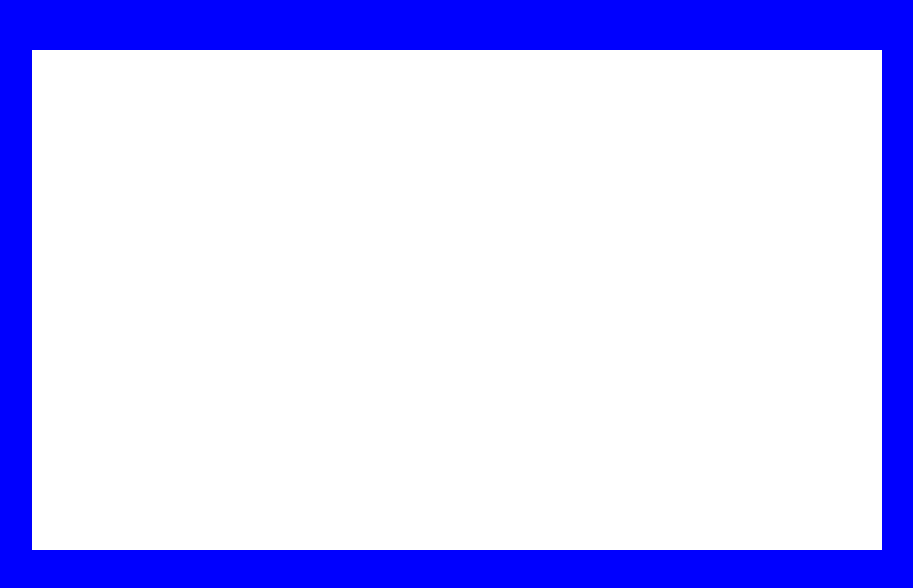
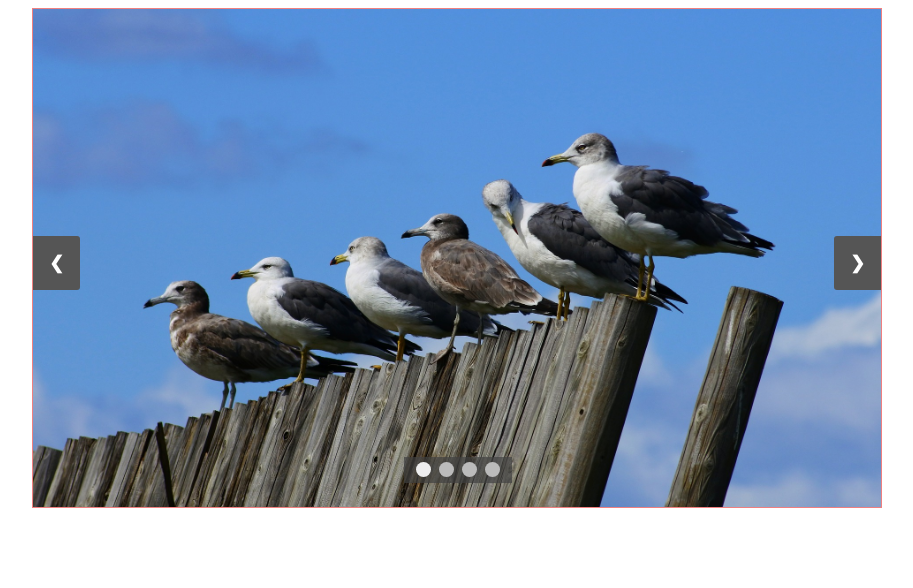
Before and after one commit to MaiaC/imageSlider, a plain HTML site: page index.html in a window 1280 px wide. Shown: the whole page, without its empty margins (183-1096 px from the left). Drawn offline with Linux system fonts and the light colour scheme.

Commit message:
nav controls and auto timer both work simultaneously

```diff
--- a/index.html
+++ b/index.html
@@ -8,11 +8,49 @@
     <link rel="stylesheet" href="style.css">
 	</head>
 	<body>
-    <div class="slide-container">
-      <div class="slides">
+    <!-- Slideshow container -->
+    <div class="slideshow-container">
 
+      <!-- Full-width images with number and caption text -->
+      <div class="mySlides fade" style="background-image: url('images/image1.jpg'); display: block">
+        <!-- <div class="numbertext">1 / 4</div> -->
+        <!-- <img src="images/image1.jpg"> -->
+        <!-- <div class="text">Caption One</div> -->
+      </div>
+
+      <div class="mySlides fade" style="background-image: url('images/image2.jpg')">
+        <!-- <div class="numbertext">2 / 4</div> -->
+        <!-- <img src="images/image2.jpg"> -->
+        <!-- <div class="text">Caption Two</div> -->
+      </div>
+
+      <div class="mySlides fade" style="background-image: url('images/image3.jpg')">
+        <!-- <div class="numbertext">3 / 4</div> -->
+        <!-- <img src="images/image3.jpg"> -->
+        <!-- <div class="text">Caption Three</div> -->
+      </div>
+
+      <div class="mySlides fade" style="background-image: url('images/image4.jpg')">
+        <!-- <div class="numbertext">4 / 4</div> -->
+        <!-- <img src="images/image4.jpg"> -->
+        <!-- <div class="text">Caption Four</div> -->
+      </div>
+
+      <!-- Next and previous buttons -->
+      <a class="prev">&#10094;</a>
+      <a class="next">&#10095;</a>
+      <div class="navigation">
+        <div class="dot-container">
+          <span class="dot active" onclick="goToSlide(0)"></span>
+          <span class="dot" onclick="goToSlide(1)"></span>
+          <span class="dot" onclick="goToSlide(2)"></span>
+          <span class="dot" onclick="goToSlide(3)"></span>
+        </div>
       </div>
     </div>
+    <br>
+
+    <!-- The dots/circles -->
     <script src="script.js"></script>
   </body>
 </html>
--- a/script.js
+++ b/script.js
@@ -0,0 +1,92 @@
+let slideIndex = 0;
+const slides = document.querySelectorAll(".mySlides")
+const dots = document.querySelectorAll(".dot")
+
+const nextSlide = () => {
+  goToSlide(slideIndex + 1)
+}
+
+const prevSlide = () => {
+  goToSlide(slideIndex - 1)
+}
+
+let slideInterval = setInterval(nextSlide, 10000)
+
+const goToSlide = n => {
+  slides[slideIndex].style.display = "none"
+  dots[slideIndex].className = "dot"
+  if (n == slides.length) {slideIndex = 0}
+  else if (n < 0) {slideIndex = slides.length - 1}
+  else {slideIndex = n}
+  slides[slideIndex].style.display = "block"
+  dots[slideIndex].className = "dot active"
+}
+
+const slider = document.querySelector(".slideshow-container")
+
+slider.addEventListener( "click", event => {
+  const clicked = event.target
+  if (clicked.className == "prev") {
+    clearInterval(slideInterval)
+    prevSlide()
+    slideInterval = setInterval(nextSlide, 10000)
+  } else if (clicked.className == "next") {
+    clearInterval(slideInterval)
+    nextSlide()
+    slideInterval = setInterval(nextSlide, 10000)
+  }
+})
+
+// Thumbnail image controls
+// function currentSlide(n) {
+//   showSlides(slideIndex = n);
+// }
+
+// const showSlides = () => {
+//   clearTimeout(timeOut)
+//   const slider = document.querySelector(".slideshow-container")
+//   slider.addEventListener( "click", event => {
+//     const clicked = event.target
+//     if (clicked.className == "prev") {
+//       slideIndex -= 1
+//     } else if (clicked.className == "next") {
+//       slideIndex += 1
+//     }
+//   })
+//   if (slideIndex == slides.length) {slideIndex = 0}
+//   if (slideIndex < 0) {slideIndex = slides.length - 1}
+//   slides.forEach((slide, num) => {
+//     slides[num].style.display = "none"
+//   })
+//   slides[slideIndex].style.display = "block";
+//   slideIndex++;
+//   if (slideIndex == slides.length) {slideIndex = 0}
+//   timeOut = setTimeout(showSlides, 5000);
+  // var dots = document.getElementsByClassName("dot");
+
+  // for (i = 0; i < dots.length; i++) {
+  //     dots[i].className = dots[i].className.replace(" active", "");
+  // }
+
+  // dots[slideIndex-1].className += " active";
+// }
+
+//https://codepen.io/SitePoint/pen/WwqvqB
+
+// showSlides();
+
+//automatic slide show
+
+// let slideIndex = 0
+
+// const showSlides = () => {
+//   const slides = document.querySelectorAll(".mySlides")
+//   slides.forEach((slide, num) => {
+//     slides[num].style.display = "none"
+//   })
+//   slides[slideIndex].style.display = "block";
+//   slideIndex++;
+//   if (slideIndex == slides.length) {slideIndex = 0}
+//   setTimeout(showSlides, 5000); // Change image every 5 seconds
+// }
+// showSlides()
--- a/scss/style.scss
+++ b/scss/style.scss
@@ -1,11 +1,108 @@
-body {
-  background-color: blue;
+
+* {box-sizing:border-box}
+
+/* Slideshow container */
+.slideshow-container {
+  width: 850px;
+  height: 500px;
+  overflow: hidden;
+  border: 1px solid lightcoral;
+  position: relative;
+  margin: auto;
+  .mySlides {
+    display: none;
+    height: 100%;
+    background-position: center;
+    background-size: cover;
+  }
+  /* Next & previous buttons */
+  .prev, .next {
+    cursor: pointer;
+    position: absolute;
+    top: 50%;
+    width: auto;
+    margin-top: -22px;
+    padding: 16px;
+    color: white;
+    font-weight: bold;
+    font-size: 18px;
+    transition: 0.6s ease;
+    border-radius: 0 3px 3px 0;
+    user-select: none;
+    background-color: #555;
+  }
+  /* Position the "next button" to the right */
+  .next {
+    right: 0;
+    border-radius: 3px 0 0 3px;
+  }
+  .navigation {
+    position: absolute;
+    top: 90%;
+    text-align: center;
+    width: 850px;
+    .dot-container {
+      background-color: rgba(65, 65, 65, 0.7);
+      padding: 5px 10px 2px 10px;
+      display: inline-block;
+      .dot {
+        opacity: 1;
+        cursor: pointer;
+        height: 15px;
+        width: 15px;
+        margin: 0 2px;
+        background-color: #bbb;
+        border-radius: 50%;
+        display: inline-block;
+        // transition: background-color 0.6s ease;
+      }
+      .active, .dot:hover {
+        background-color: #eee;
+      }
+    }
+  }
 }
 
-.slide-container {
-  height: 500px;
-  width: 850px;
-  overflow: hidden;
-  background-color: white;
-  margin: 50px auto 0;
-}
+// /* Caption text */
+// .text {
+//   color: #f2f2f2;
+//   font-size: 15px;
+//   padding: 8px 12px;
+//   position: absolute;
+//   bottom: 8px;
+//   width: 100%;
+//   text-align: center;
+// }
+
+// /* Number text (1/3 etc) */
+// .numbertext {
+//   color: #f2f2f2;
+//   font-size: 12px;
+//   padding: 8px 12px;
+//   position: absolute;
+//   top: 0;
+// }
+
+/* The dots/bullets/indicators */
+
+
+
+
+
+// /* Fading animation */
+// .fade {
+//   -webkit-animation-name: fade;
+//   -webkit-animation-duration: 1.5s;
+//   animation-name: fade;
+//   animation-duration: 1.5s;
+// }
+
+// @-webkit-keyframes fade {
+//   from {opacity: .4}
+//   to {opacity: 1}
+// }
+
+// @keyframes fade {
+//   from {opacity: .4}
+//   to {opacity: 1}
+// }
```
Also changed, not shown: images/image4.jpg (renamed from images/image 4.jpg), style.css, 1 other file.
